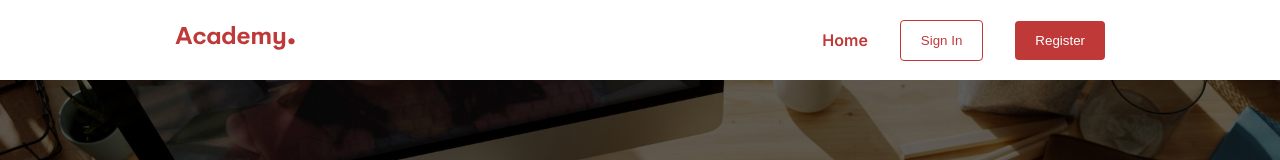
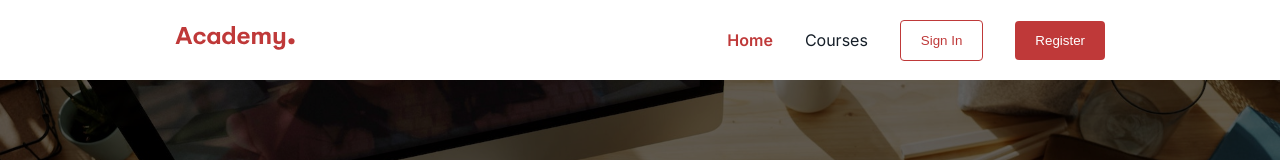
Before and after one commit to nmidzic20/hands-on-react, a React (Vite) app: page / in a window 1280 px wide. Shown: the top 160 px of the page. Built offline with nearby package versions, Linux system fonts and the light colour scheme.

Commit message:
Correction - courses are visible when not logged in

```diff
--- a/src/App.jsx
+++ b/src/App.jsx
@@ -30,22 +30,8 @@ function App() {
       <Main>
         <Routes>
           <Route path="/" element={<Home />} />
-          <Route
-            path="/courses"
-            element={
-              <ProtectedRoute user={isLoggedIn}>
-                <Courses />
-              </ProtectedRoute>
-            }
-          />
-          <Route
-            path="/courses/:id"
-            element={
-              <ProtectedRoute user={isLoggedIn}>
-                <Course />
-              </ProtectedRoute>
-            }
-          />
+          <Route path="/courses" element={<Courses />} />
+          <Route path="/courses/:id" element={<Course />} />
           <Route
             path="/sign-in"
             element={
--- a/src/components/Hamburger/Hamburger.jsx
+++ b/src/components/Hamburger/Hamburger.jsx
@@ -41,7 +41,7 @@ const Hamburger = ({
           <HamburgerLink to="/">Home</HamburgerLink>
         </li>
         <li>
-          {isLoggedIn && <HamburgerLink to="/courses">Courses</HamburgerLink>}
+          <HamburgerLink to="/courses">Courses</HamburgerLink>
         </li>
         <li>
           {isLoggedIn && isAdmin && (
--- a/src/components/Header/Header.jsx
+++ b/src/components/Header/Header.jsx
@@ -37,7 +37,7 @@ const Header = ({ isLoggedIn, setIsLoggedIn, isAdmin, setIsAdmin }) => {
         />
         <HeaderNav>
           <HeaderLink to="/">Home</HeaderLink>
-          {isLoggedIn && <HeaderLink to="/courses">Courses</HeaderLink>}
+          <HeaderLink to="/courses">Courses</HeaderLink>
           {isLoggedIn && isAdmin && (
             <HeaderLink to="/profile">Profile</HeaderLink>
           )}
```
